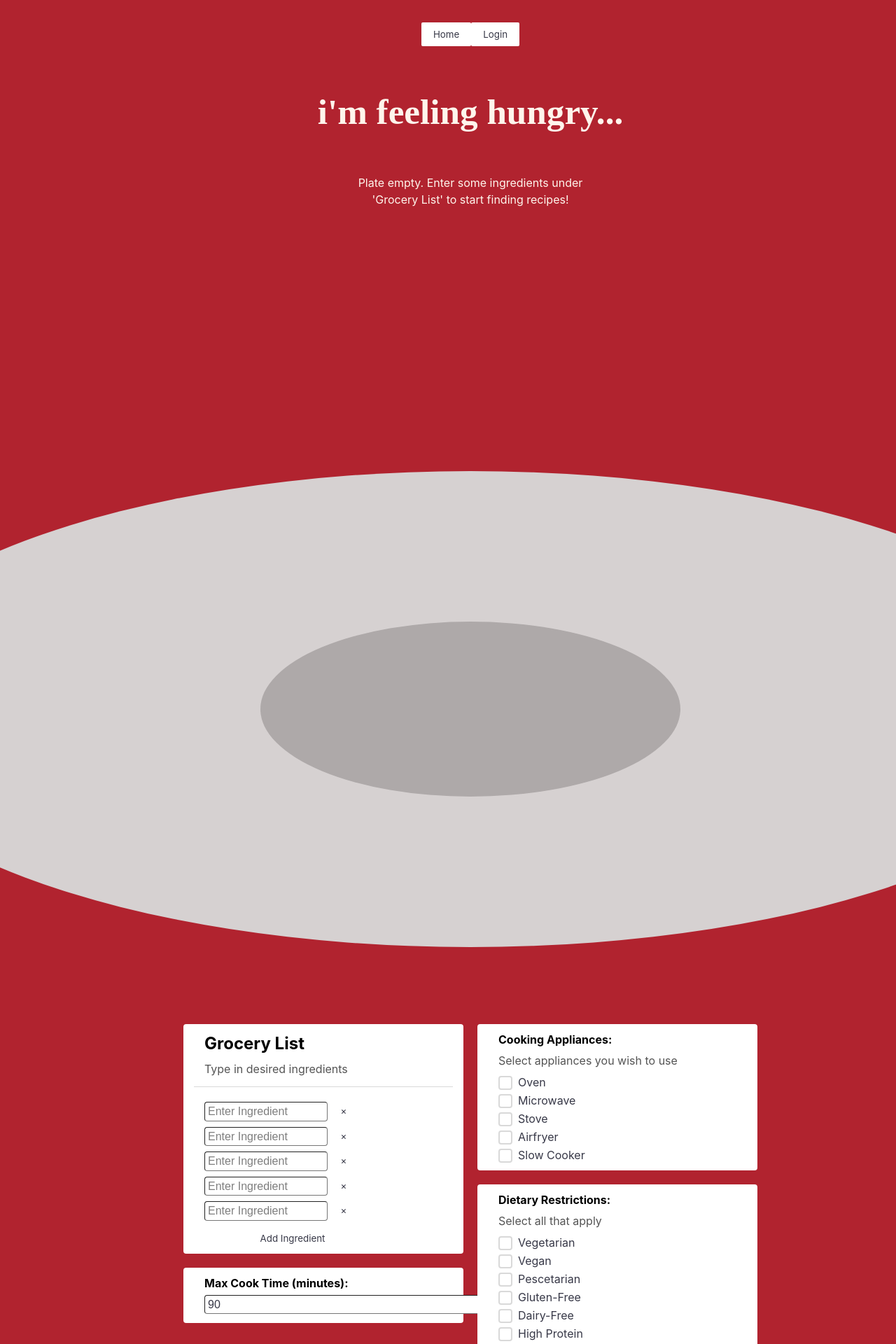
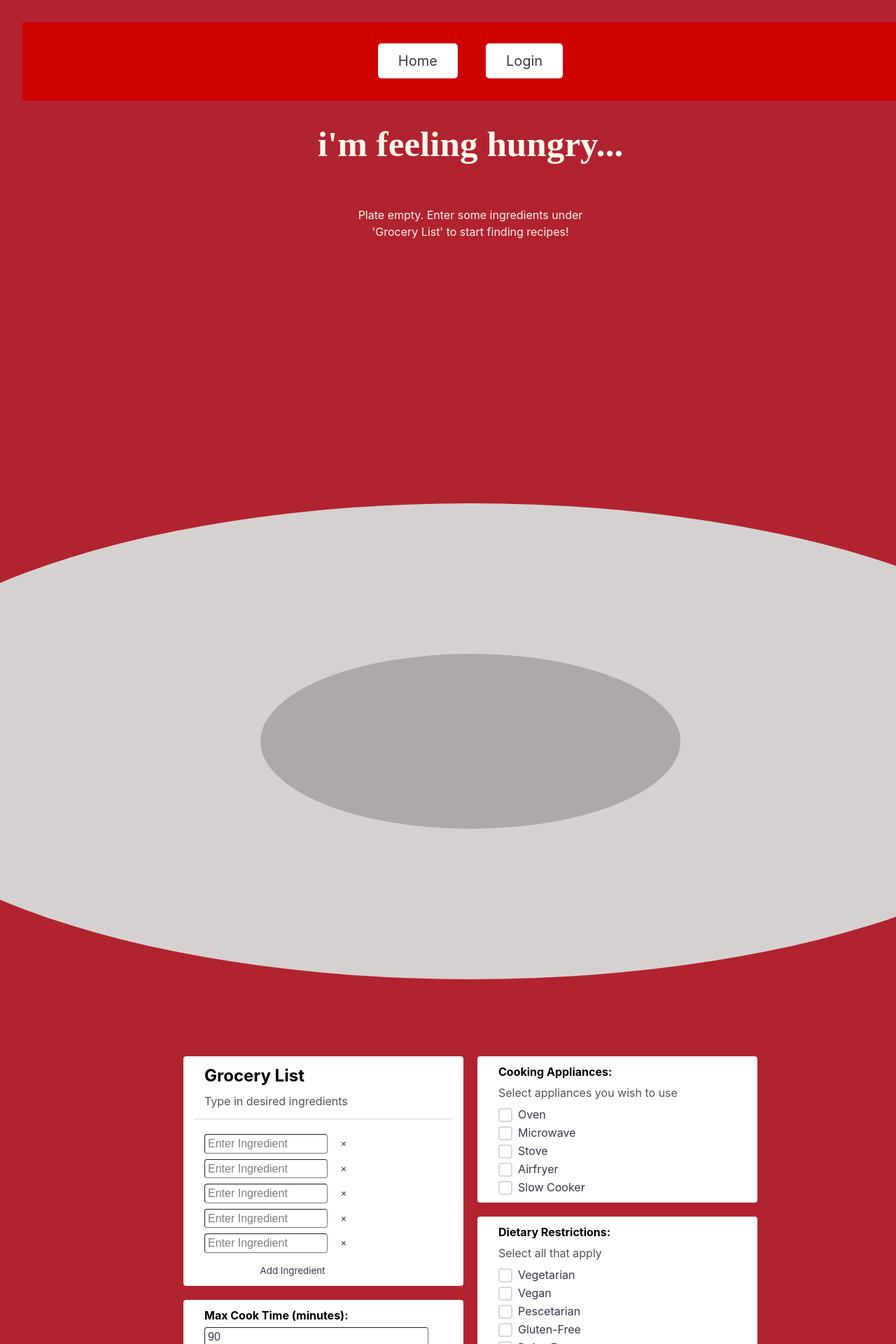
Before and after one commit to ach38075/im-feeling-hungry, a React (Vite) app in the folder frontend/: page /#/ in a window 1280 px wide. Shown: the top 1920 px of the page at 70% size. Built offline with nearby package versions, Linux system fonts and the light colour scheme.

Commit message:
CSS changes
i candfkgj

```diff
--- a/frontend/src/components/Disk.jsx
+++ b/frontend/src/components/Disk.jsx
@@ -1,6 +1,5 @@
 import React, { useState, useRef, useEffect } from 'react';
 import './css/Disk.css';
-import RArrow from '../assets/rArrow.png'
 
 const Disk = ({ cards }) => {
 
@@ -19,8 +18,6 @@ const Disk = ({ cards }) => {
       const currentId = card.props.id;
       const newId = currentId + 1 > 6 ? 1 : currentId + 1;
       const newName = 'recipe-card' + newId;
-
-      console.log(`Shifting card from ID ${card.props.Name} to ${newName}`);
 
       return React.cloneElement(card, {
         ...card.props,
--- a/frontend/src/components/NavBar.jsx
+++ b/frontend/src/components/NavBar.jsx
@@ -36,14 +36,16 @@ export function NavBar() {
 
     return (
         <div className="container">
+            <div className="button-Container">
             <Link to="/">
-                <button>Home</button>
+                <button className="home-BTN">Home</button>
             </Link>
             <Link to="/login">
                 {loginVisible && (
-                    <button>Login</button>
+                    <button className="login-BTN">Login</button>
                 )}
             </Link>
+            </div>
             {logoutVisible && (
                 <div className='user_display'>
                     <h4 className ='user_greeting'>
--- a/frontend/src/components/css/Disk.css
+++ b/frontend/src/components/css/Disk.css
@@ -23,6 +23,8 @@
 
         bottom: -150px; /* y-coord */
         right: 120px; /* x-coord */
+        /*bottom: 320px;
+        right: -100px;*/
         z-index: 6;
     }
 
@@ -56,6 +58,8 @@
 
     .recipe-card4 {
 
+        /*bottom: 350px;
+        right: 120px;*/
         bottom: 350px;
         right: 120px;
     }
--- a/frontend/src/components/css/NavBar.css
+++ b/frontend/src/components/css/NavBar.css
@@ -1,6 +1,27 @@
 .container {
     margin: auto;
     padding-bottom: 2em;
+    background-color: rgb(207, 0, 0);
+}
+
+.home-BTN {
+    padding: 12px 28px 12px 28px;
+    font-size: 20px;
+    border-radius: 5px;
+}
+
+.login-BTN {
+
+    padding: 12px 28px 12px 28px;
+    font-size: 20px;
+    border-radius: 5px;
+}
+
+.button-Container {
+    display: flex;
+    margin-top: 30px;
+    gap: 40px;
+    align-items: center;
 }
 
 .user_greeting {
--- a/frontend/src/index.css
+++ b/frontend/src/index.css
@@ -71,7 +71,7 @@
     background-color: #ffffff;
     border-radius: 4px;
     padding-bottom: 5px;
-    {/* box-shadow: 5px 5px blur #000000; */}
+    /* box-shadow: 5px 5px blur #000000; */
 }
 
 .filter-group {
@@ -195,7 +195,7 @@ hr.solid {
     margin-left: 30px;
     margin-bottom: 8px;
     padding: 4px;
-    width: 100%;
+    width: 80%;
     box-sizing: border-box;
 }
 
@@ -258,6 +258,9 @@ button {
 
 .searchButton {
     margin-bottom: 20px;
+    padding: 12px 28px 12px 28px;
+    font-size: 20px;
+    border-radius: 5px;
 }
 
 .removeButton {
```
